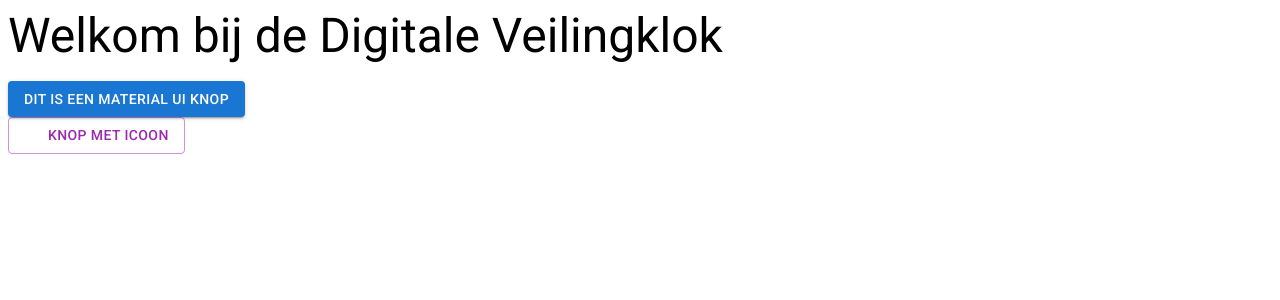
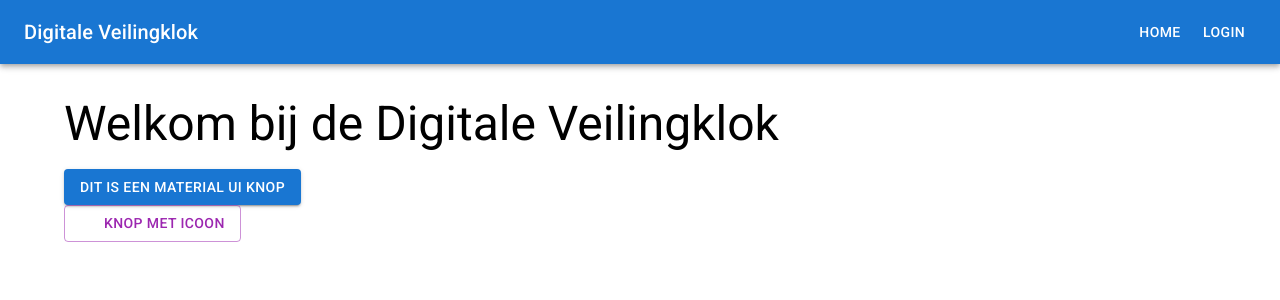
Before and after one commit to alex24106429/DigitaleVeilingklok, a React (Create React App) app in the folder client-app/: page / in a window 1280 px wide. Shown: the top 300 px of the page. Built offline with nearby package versions, Linux system fonts and the light colour scheme; some icons are missing.

Commit message:
add react-router-dom

```diff
--- a/client-app/package.json
+++ b/client-app/package.json
@@ -17,6 +17,7 @@
 		"@types/react-dom": "^19.1.9",
 		"react": "^19.1.1",
 		"react-dom": "^19.1.1",
+		"react-router-dom": "^7.8.2",
 		"react-scripts": "5.0.1",
 		"typescript": "^4.9.5",
 		"web-vitals": "^2.1.4"
--- a/client-app/src/App.tsx
+++ b/client-app/src/App.tsx
@@ -1,32 +1,32 @@
-import Button from '@mui/material/Button';
-import AccessAlarmIcon from '@mui/icons-material/AccessAlarm';
-import { Typography } from '@mui/material';
+import { Route, Routes, Link } from 'react-router-dom';
+import { HomePage } from './pages/HomePage';
+import { LoginPage } from './pages/LoginPage';
+import { AppBar, Toolbar, Typography, Button, Container } from '@mui/material';
 
 function App() {
 	return (
-		<div className="App">
-			<header className="App-header">
-				{/* Gebruik een Typography component voor tekst */}
-				<Typography variant="h3" component="h1" gutterBottom>
-					Welkom bij de Digitale Veilingklok
-				</Typography>
+		<div>
+			{/* Navigatiebalk met links */}
+			<AppBar position="static">
+				<Toolbar>
+					<Typography variant="h6" component="div" sx={{ flexGrow: 1 }}>
+						Digitale Veilingklok
+					</Typography>
+					<Button color="inherit" component={Link} to="/">Home</Button>
+					<Button color="inherit" component={Link} to="/login">Login</Button>
+				</Toolbar>
+			</AppBar>
 
-				{/* Gebruik de Button component */}
-				<Button variant="contained" color="primary">
-					Dit is een Material UI knop
-				</Button>
+			{/* Hier worden de pagina's gerenderd */}
+			<Container sx={{ mt: 4 }}>
+				<Routes>
+					{/* Als de URL '/' is, toon de HomePage component */}
+					<Route path="/" element={<HomePage />} />
 
-				<br />
-
-				<Button
-					variant="outlined"
-					color="secondary"
-					startIcon={<AccessAlarmIcon />}
-				>
-					Knop met Icoon
-				</Button>
-
-			</header>
+					{/* Als de URL '/login' is, toon de LoginPage component */}
+					<Route path="/login" element={<LoginPage />} />
+				</Routes>
+			</Container>
 		</div>
 	);
 }
--- /dev/null
+++ b/client-app/src/index.css
@@ -0,0 +1,3 @@
+body {
+	margin: 0;
+}
--- a/client-app/src/index.tsx
+++ b/client-app/src/index.tsx
@@ -1,18 +1,20 @@
+import "./index.css";
+
 import React from 'react';
 import ReactDOM from 'react-dom/client';
 import App from './App';
 import reportWebVitals from './reportWebVitals';
+import { BrowserRouter } from 'react-router-dom';
 
 const root = ReactDOM.createRoot(
 	document.getElementById('root') as HTMLElement
 );
 root.render(
 	<React.StrictMode>
-		<App />
+		<BrowserRouter>
+			<App />
+		</BrowserRouter>
 	</React.StrictMode>
 );
 
-// If you want to start measuring performance in your app, pass a function
-// to log results (for example: reportWebVitals(console.log))
-// or send to an analytics endpoint. Learn more: https://bit.ly/CRA-vitals
 reportWebVitals();
--- /dev/null
+++ b/client-app/src/pages/HomePage.tsx
@@ -0,0 +1,34 @@
+import Button from '@mui/material/Button';
+import AccessAlarmIcon from '@mui/icons-material/AccessAlarm';
+import { Typography } from '@mui/material';
+
+export function HomePage() {
+	return (
+		<div className="App">
+			<header className="App-header">
+				{/* Gebruik een Typography component voor tekst */}
+				<Typography variant="h3" component="h1" gutterBottom>
+					Welkom bij de Digitale Veilingklok
+				</Typography>
+
+				{/* Gebruik de Button component */}
+				<Button variant="contained" color="primary">
+					Dit is een Material UI knop
+				</Button>
+
+				<br />
+
+				<Button
+					variant="outlined"
+					color="secondary"
+					startIcon={<AccessAlarmIcon />}
+				>
+					Knop met Icoon
+				</Button>
+
+			</header>
+		</div>
+	);
+}
+
+export default HomePage;
--- /dev/null
+++ b/client-app/src/pages/LoginPage.tsx
@@ -0,0 +1,14 @@
+import { Button, TextField, Typography } from "@mui/material";
+
+export function LoginPage() {
+	return (
+		<div>
+			<Typography variant="h2">Inloggen</Typography>
+			<TextField label="Gebruikersnaam" margin="normal" fullWidth />
+			<TextField label="Wachtwoord" type="password" margin="normal" fullWidth />
+			<Button variant="contained" color="primary" sx={{ mt: 2 }}>
+				Login
+			</Button>
+		</div>
+	);
+}
```
Also changed, not shown: 1 other file (tests, documents, lock files or other folders).
